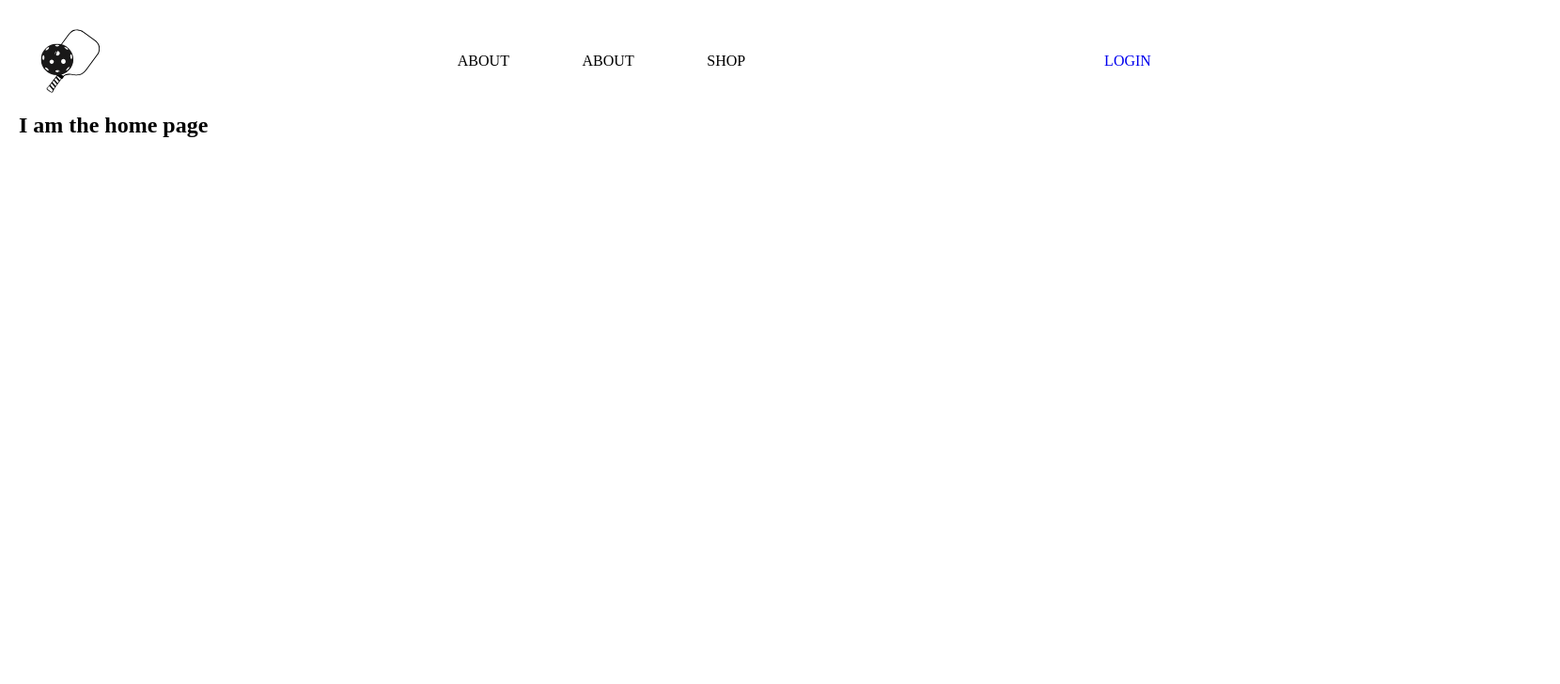
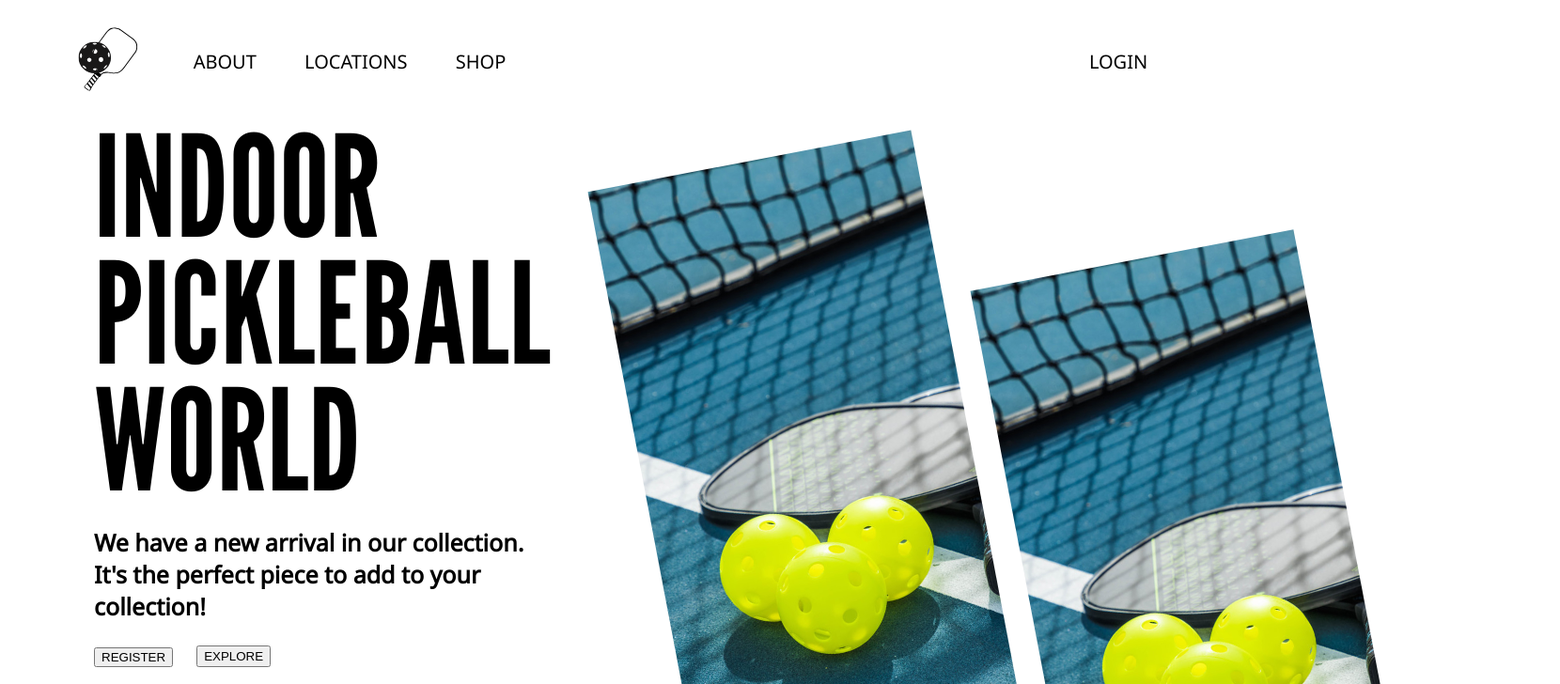
Before and after one commit to jacksonkalmbach/ipw, a React (Create React App) app: page / in a window 1280 px wide. Shown: the top 728 px of the page at 94% size, 1660 px wide, since content can reach past the window. Built offline with nearby package versions, Linux system fonts and the light colour scheme.

Commit message:
initial landing page styling

```diff
--- a/public/index.html
+++ b/public/index.html
@@ -9,6 +9,9 @@
       name="description"
       content="Web site created using create-react-app"
     />
+    <link rel="preconnect" href="https://fonts.googleapis.com">
+    <link rel="preconnect" href="https://fonts.gstatic.com" crossorigin>
+    <link href="https://fonts.googleapis.com/css2?family=League+Gothic&family=Noto+Sans&display=swap" rel="stylesheet">
     <link rel="apple-touch-icon" href="%PUBLIC_URL%/logo192.png" />
     <!--
       manifest.json provides metadata used when your web app is installed on a
--- a/src/App.js
+++ b/src/App.js
@@ -5,6 +5,7 @@ import Home from './routes/home/home.component';
 import About from './routes/about/about.component';
 import Shop from './routes/shop/shop.component';
 import Authentication from './routes/authentication/authentication.component';
+import Locations from './routes/locations/locations.component';
 
 function App() {
   return (
@@ -12,6 +13,7 @@ function App() {
       <Route path='/' element={<Navigation />}>
         <Route index element={<Home />}/>
         <Route path='/about' element={<About />}/>
+        <Route path='/locations' element={<Locations />}/>
         <Route path='/shop' element={<Shop />}/>
         <Route path='/login' element={<Authentication />}/>
       </Route>
--- a/src/index.css
+++ b/src/index.css
@@ -1,6 +1,7 @@
 body {
   margin: 0;
-  padding: 10px 20px;
+  padding: 10px 30px;
+  font-family: 'Noto Sans', sans-serif;
 }
 
 code {
--- a/src/routes/home/home.component.jsx
+++ b/src/routes/home/home.component.jsx
@@ -1,10 +1,30 @@
 import React from "react";
+import { Link } from "react-router-dom";
+
+import pickelImg from '../../assets/paddle-balls.jpg';
 
 import './home.styles.scss';
 
 const Home = () => {
   return(
-    <h2>I am the home page</h2>
+    <div className="home-container">
+      <div className="title-container">
+        <h1 className="title">Indoor Pickleball World</h1>
+        <h3 className="tagline">We have a new arrival in our collection. It's the perfect piece to add to your collection!</h3>
+        <div className="button-container">
+          <Link to='/login'>
+            <button>REGISTER</button>
+          </Link>
+          <button>EXPLORE</button>
+        </div>
+      </div>
+      <div className="images-container">
+        <img className='home-image' src={pickelImg} alt='pickle'/>
+        <img className='home-image' src={pickelImg} alt='pickle'/>
+        <img className='home-image' src={pickelImg} alt='pickle'/>
+        <img className='home-image' src={pickelImg} alt='pickle'/>
+      </div>
+    </div>
   )
 };
 
--- a/src/routes/home/home.styles.scss
+++ b/src/routes/home/home.styles.scss
@@ -0,0 +1,70 @@
+.home-container {
+  display: flex;
+}
+
+.title-container {
+  width: 40vw;
+  display: flex;
+  flex-direction: column;
+  justify-content: flex-start;
+  margin-left: 70px;
+}
+
+.title {
+  text-transform: uppercase;
+  font-family: 'League Gothic', sans-serif;
+  font-size: 150px;
+  line-height: 0.9;
+  font-weight: 500;
+  margin-bottom: 0;
+  margin-top: 30px;
+}
+
+.tagline {
+  font-family: 'Noto Sans', sans-serif;
+  font-size: 25px;
+  justify-self: stretch;
+}
+
+.button-container {
+  display: flex;
+  justify-content: flex-start;
+}
+
+button {
+  margin-right: 25px;
+}
+
+button :last-child {
+  margin-right: 0;
+}
+
+.images-container {
+  margin-top: 0px;
+  margin-left: 180px;
+  display: grid;
+  grid-template-columns: repeat(2, 1fr);
+  grid-template-rows: repeat(2, 1fr);
+  grid-gap: 10px;
+  transform: rotate(-0.03turn);
+
+}
+
+.home-image {
+  width: 350px;
+  height: 600px;
+
+  object-fit:cover;
+  overflow: hidden;
+
+  margin-right: 20px;
+  margin-top: 20px;
+}
+
+.home-image:nth-child(2) {
+  margin-top: 200px;
+}
+
+.home-image:nth-child(3) {
+  margin-top: -160px;
+}
--- a/src/routes/navigation/navigation.component.jsx
+++ b/src/routes/navigation/navigation.component.jsx
@@ -9,13 +9,15 @@ const Navigation = () => {
   return(
     <>
       <div className="navigation-container">
+        <div className="logo-nav-container">
           <Link to='/' className="logo-container">
           <img src={ipwLogo} className="logo" alt='logo'/>
           </Link>
           <div className="nav-links-container">
             <Link to='/about' className="nav-link">ABOUT</Link>
-          <Link to='/locations' className="nav-link">ABOUT</Link>
+            <Link to='/locations' className="nav-link">LOCATIONS</Link>
             <Link to='/shop' className="nav-link">SHOP</Link>
+          </div>
         </div>
           <Link to='login' className="login-container">
             <span>LOGIN</span>
--- a/src/routes/navigation/navigation.styles.scss
+++ b/src/routes/navigation/navigation.styles.scss
@@ -7,10 +7,15 @@
   margin-top: 20px;
 }
 
+.logo-nav-container {
+  display: flex;
+  align-items: center;
+}
+
 .logo-container {
   height: 100%;
   width: 70px;
-  margin-left: 20px;
+  margin-left: 50px;
 }
 
 .logo {
@@ -28,6 +33,7 @@
 }
 
 .nav-link {
+  font-size: 20px;
   padding: 10px 15px;
   cursor: pointer;
   text-decoration: none;
@@ -35,6 +41,8 @@
 }
 
 .login-container {
+  font-size: 20px;
+  color: black;
   height: 100%;
   width: 70px;
   padding: 25px;
```
Also changed, not shown: src/components/button/button.component.jsx (added, +10 -0 lines), src/assets/paddle-balls.jpg (added), src/components/button/button.styles.scss (added). Lines whose indentation alone changed are shown as unchanged.
